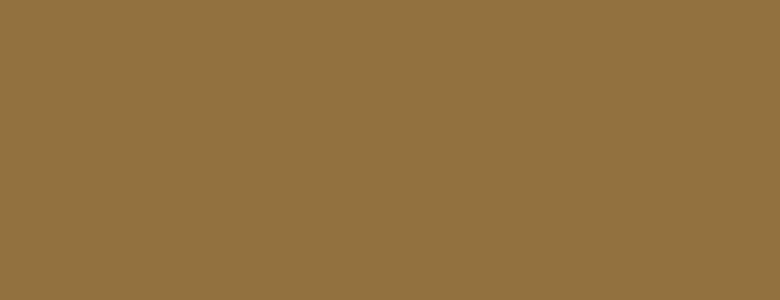
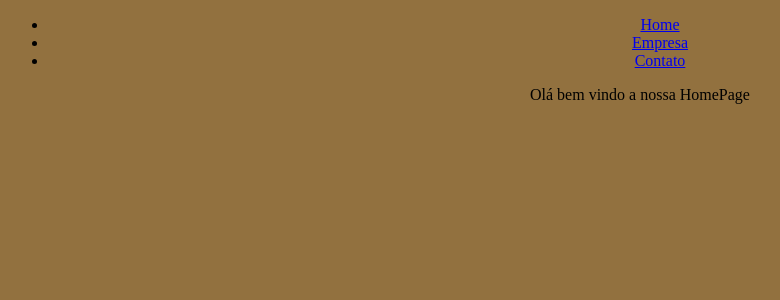
Before and after one commit to YuriMDeodato/Meu-Novo-Projeto, a React (Create React App) app: page /home in a window 1280 px wide. Shown: the top 300 px of the page, without its empty margins (0-780 px from the left). Built offline with nearby package versions, Linux system fonts and the light colour scheme.

Commit message:
⦁	React Router Dom
⦁	React Router Dom Router, Routes, Route, Link

```diff
--- a/package.json
+++ b/package.json
@@ -9,6 +9,7 @@
     "@testing-library/user-event": "^13.5.0",
     "react": "^19.1.0",
     "react-dom": "^19.1.0",
+    "react-router-dom": "^7.5.3",
     "react-scripts": "5.0.1",
     "web-vitals": "^2.1.4"
   },
--- a/src/App.js
+++ b/src/App.js
@@ -1,4 +1,5 @@
-
+import { BrowserRouter as Router, Routes, Route, Link } from "react-router-dom";
+import Home from "./pages/Home";
 import './App.css';
 
 function App() {
@@ -6,7 +7,22 @@ function App() {
 
   return (
     <div className="App">
-
+      <Router>
+        <ul>
+          <li>
+            <Link to="/home">Home</Link>
+          </li>
+          <li>
+            <Link to="/empresa">Empresa</Link>
+          </li>
+          <li>
+            <Link to="/contato">Contato</Link>
+          </li>
+          </ul>
+          <Routes>
+          <Route  path="/home" element={<Home/>} />
+          </Routes>
+      </Router>
     </div>
   );
 }
--- /dev/null
+++ b/src/pages/Home.js
@@ -0,0 +1,11 @@
+
+function Home(){
+
+    return(
+        <div>
+            <p>Olá bem vindo a nossa HomePage</p>
+        </div>
+    )
+}
+
+export default Home;
```
Also changed, not shown: src/pages/Contato.js (added, +12 -0 lines), src/pages/Empresa.js (added, +11 -0 lines), 1 other file (tests, documents, lock files or other folders).
